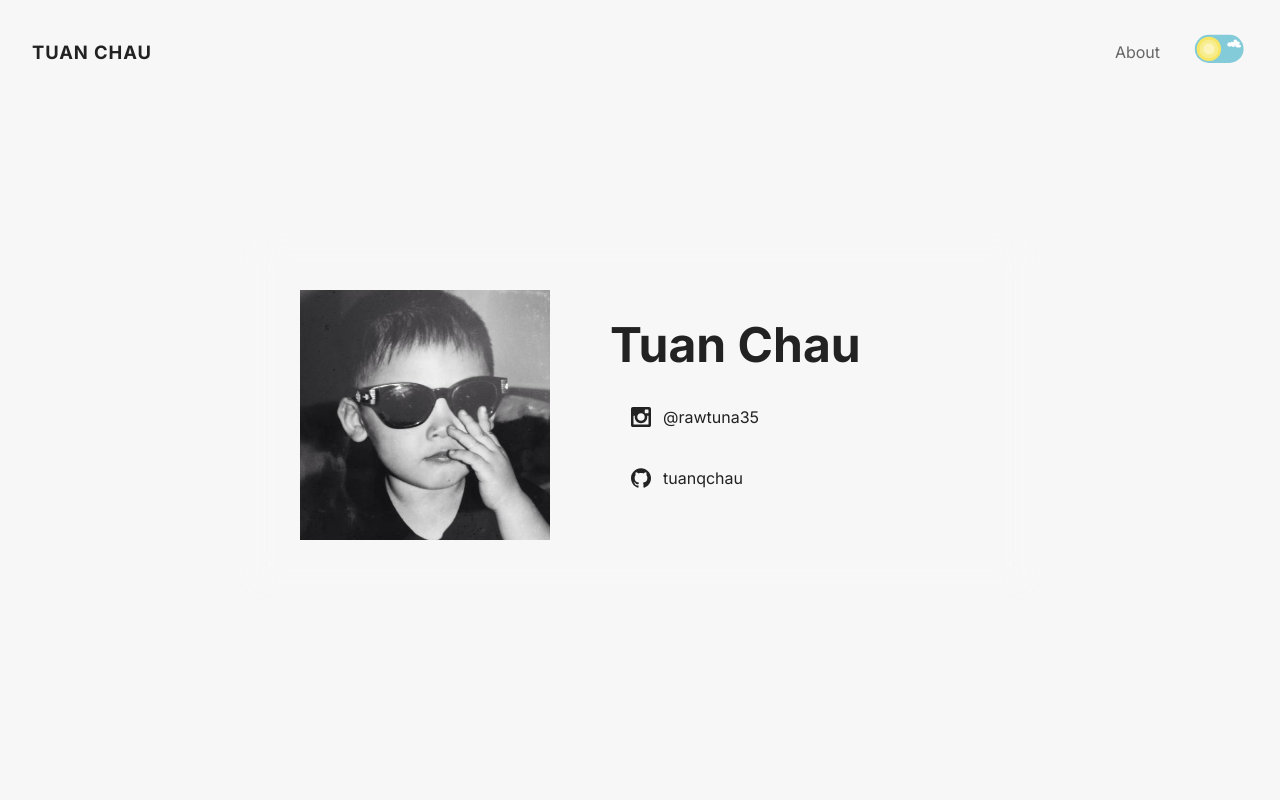
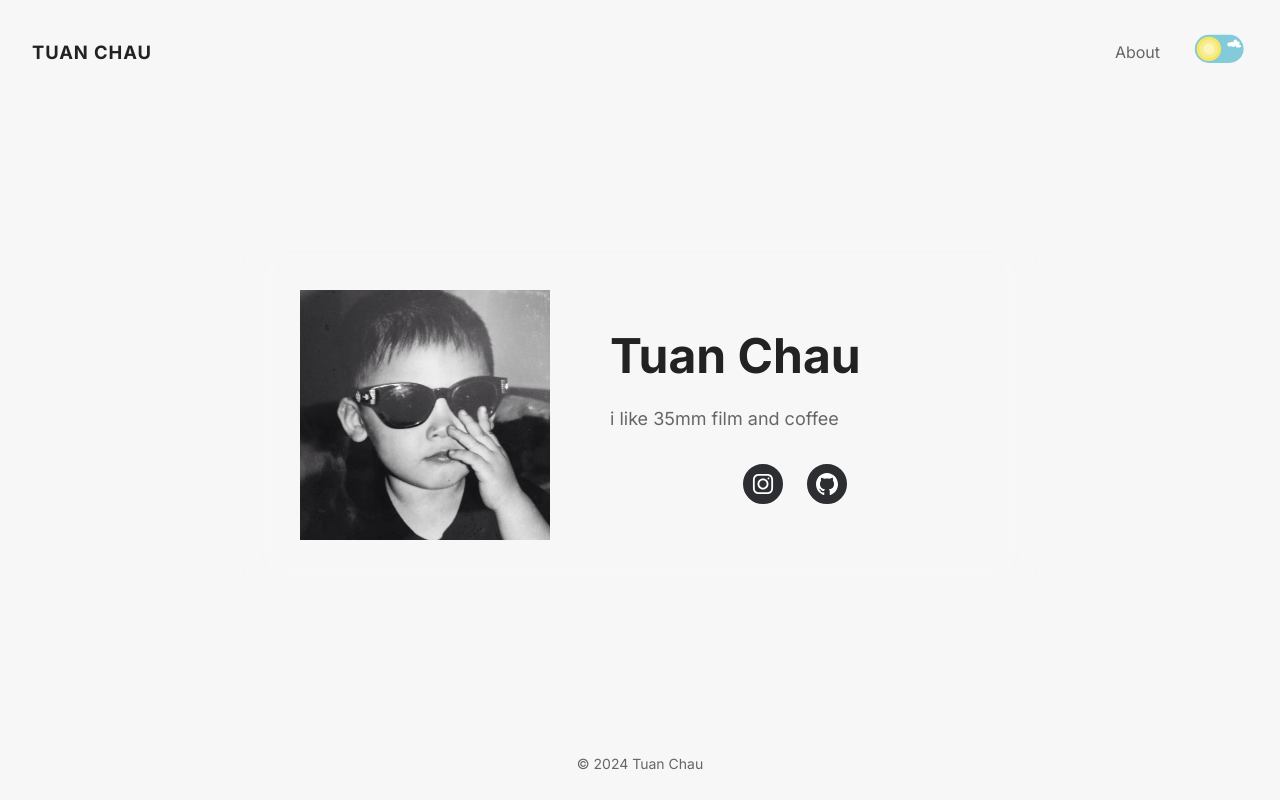
Before and after one commit to tuanqchau/vite-project, a React (Vite) app: page /about in a window 1280 px wide. Built offline with nearby package versions, Linux system fonts and the light colour scheme.

Commit message:
footer watermark

```diff
--- /dev/null
+++ b/src/Components/Footer.jsx
@@ -0,0 +1,23 @@
+// Footer.jsx
+import React from "react";
+import styled from "styled-components";
+
+const Footer = () => {
+  return (
+    <StyledFooter>
+      <p>© {new Date().getFullYear()} Tuan Chau</p>
+    </StyledFooter>
+  );
+};
+
+const StyledFooter = styled.footer`
+  width: 100%;
+  background-color: transparent;
+  color: var(--text-secondary); /* uses CSS variable, adapts to light/dark mode */
+
+  text-align: center;
+  padding: 20px 0;
+  position: relative;
+  font-size: 14px;
+`;
+export default Footer;
--- /dev/null
+++ b/src/Components/Socials.jsx
@@ -0,0 +1,119 @@
+import React from 'react';
+import styled from 'styled-components';
+
+const Socials = () => {
+  return (
+    <StyledWrapper>
+      <div className="button-container">
+        <a href="https://www.instagram.com/rawtuna35" target="_blank" rel="noopener noreferrer">
+            <button className="button flex-center">
+            <svg viewBox="0 0 24 24" className="btn-svg" width="22px" fill="none" xmlns="http://www.w3.org/2000/svg">
+                <g id="SVGRepo_bgCarrier" strokeWidth={0} />
+                <g id="SVGRepo_tracerCarrier" strokeLinecap="round" strokeLinejoin="round" />
+                <g id="SVGRepo_iconCarrier">
+                <path fillRule="evenodd" clipRule="evenodd" d="M12 18C15.3137 18 18 15.3137 18 12C18 8.68629 15.3137 6 12 6C8.68629 6 6 8.68629 6 12C6 15.3137 8.68629 18 12 18ZM12 16C14.2091 16 16 14.2091 16 12C16 9.79086 14.2091 8 12 8C9.79086 8 8 9.79086 8 12C8 14.2091 9.79086 16 12 16Z" fill="#fff" />
+                <path d="M18 5C17.4477 5 17 5.44772 17 6C17 6.55228 17.4477 7 18 7C18.5523 7 19 6.55228 19 6C19 5.44772 18.5523 5 18 5Z" fill="#fff" />
+                <path fillRule="evenodd" clipRule="evenodd" d="M1.65396 4.27606C1 5.55953 1 7.23969 1 10.6V13.4C1 16.7603 1 18.4405 1.65396 19.7239C2.2292 20.8529 3.14708 21.7708 4.27606 22.346C5.55953 23 7.23969 23 10.6 23H13.4C16.7603 23 18.4405 23 19.7239 22.346C20.8529 21.7708 21.7708 20.8529 22.346 19.7239C23 18.4405 23 16.7603 23 13.4V10.6C23 7.23969 23 5.55953 22.346 4.27606C21.7708 3.14708 20.8529 2.2292 19.7239 1.65396C18.4405 1 16.7603 1 13.4 1H10.6C7.23969 1 5.55953 1 4.27606 1.65396C3.14708 2.2292 2.2292 3.14708 1.65396 4.27606ZM13.4 3H10.6C8.88684 3 7.72225 3.00156 6.82208 3.0751C5.94524 3.14674 5.49684 3.27659 5.18404 3.43597C4.43139 3.81947 3.81947 4.43139 3.43597 5.18404C3.27659 5.49684 3.14674 5.94524 3.0751 6.82208C3.00156 7.72225 3 8.88684 3 10.6V13.4C3 15.1132 3.00156 16.2777 3.0751 17.1779C3.14674 18.0548 3.27659 18.5032 3.43597 18.816C3.81947 19.5686 4.43139 20.1805 5.18404 20.564C5.49684 20.7234 5.94524 20.8533 6.82208 20.9249C7.72225 20.9984 8.88684 21 10.6 21H13.4C15.1132 21 16.2777 20.9984 17.1779 20.9249C18.0548 20.8533 18.5032 20.7234 18.816 20.564C19.5686 20.1805 20.1805 19.5686 20.564 18.816C20.7234 18.5032 20.8533 18.0548 20.9249 17.1779C20.9984 16.2777 21 15.1132 21 13.4V10.6C21 8.88684 20.9984 7.72225 20.9249 6.82208C20.8533 5.94524 20.7234 5.49684 20.564 5.18404C20.1805 4.43139 19.5686 3.81947 18.816 3.43597C18.5032 3.27659 18.0548 3.14674 17.1779 3.0751C16.2777 3.00156 15.1132 3 13.4 3Z" fill="#fff" />
+                </g>
+            </svg>
+            </button>
+        </a>
+
+        {/* <button className="button flex-center">
+          <svg fill="#fff" xmlnsXlink="http://www.w3.org/1999/xlink" xmlns="http://www.w3.org/2000/svg" version="1.1" className="btn-svg" width="22px" viewBox="0 -2 20 20">
+            <g strokeWidth={0} id="SVGRepo_bgCarrier" />
+            <g strokeLinejoin="round" strokeLinecap="round" id="SVGRepo_tracerCarrier" />
+            <g id="SVGRepo_iconCarrier">
+              <title>twitter [#154]</title>
+              <desc>Created with Sketch.</desc>
+              <defs />
+              <g fillRule="evenodd" fill="none" strokeWidth={1} stroke="none" id="Page-1">
+                <g fill="#fff" transform="translate(-60.000000, -7521.000000)" id="Dribbble-Light-Preview">
+                  <g transform="translate(56.000000, 160.000000)" id="icons">
+                    <path id="twitter-[#154]" d="M10.29,7377 C17.837,7377 21.965,7370.84365 21.965,7365.50546 C21.965,7365.33021 21.965,7365.15595 21.953,7364.98267 C22.756,7364.41163 23.449,7363.70276 24,7362.8915 C23.252,7363.21837 22.457,7363.433 21.644,7363.52751 C22.5,7363.02244 23.141,7362.2289 23.448,7361.2926 C22.642,7361.76321 21.761,7362.095 20.842,7362.27321 C19.288,7360.64674 16.689,7360.56798 15.036,7362.09796 C13.971,7363.08447 13.518,7364.55538 13.849,7365.95835 C10.55,7365.79492 7.476,7364.261 5.392,7361.73762 C4.303,7363.58363 4.86,7365.94457 6.663,7367.12996 C6.01,7367.11125 5.371,7366.93797 4.8,7366.62489 L4.8,7366.67608 C4.801,7368.5989 6.178,7370.2549 8.092,7370.63591 C7.488,7370.79836 6.854,7370.82199 6.24,7370.70483 C6.777,7372.35099 8.318,7373.47829 10.073,7373.51078 C8.62,7374.63513 6.825,7375.24554 4.977,7375.24358 C4.651,7375.24259 4.325,7375.22388 4,7375.18549 C5.877,7376.37088 8.06,7377 10.29,7376.99705" />
+                  </g>
+                </g>
+              </g>
+            </g>
+          </svg>
+        </button> */}
+        <button className="button flex-center">
+          <svg viewBox="0 0 20 20" width="22px" className="btn-svg" version="1.1" xmlns="http://www.w3.org/2000/svg" xmlnsXlink="http://www.w3.org/1999/xlink" fill="#fff" stroke="#fff">
+            <g id="SVGRepo_bgCarrier" strokeWidth={0} />
+            <g id="SVGRepo_tracerCarrier" strokeLinecap="round" strokeLinejoin="round" />
+            <g id="SVGRepo_iconCarrier">
+              <title>github [#fff142]</title>
+              <desc>Created with Sketch.</desc>
+              <defs />
+              <g id="Page-1" stroke="none" strokeWidth={1} fill="none" fillRule="evenodd">
+                <g id="Dribbble-Light-Preview" transform="translate(-140.000000, -7559.000000)" fill="#fff">
+                  <g id="icons" transform="translate(56.000000, 160.000000)">
+                    <path d="M94,7399 C99.523,7399 104,7403.59 104,7409.253 C104,7413.782 101.138,7417.624 97.167,7418.981 C96.66,7419.082 96.48,7418.762 96.48,7418.489 C96.48,7418.151 96.492,7417.047 96.492,7415.675 C96.492,7414.719 96.172,7414.095 95.813,7413.777 C98.04,7413.523 100.38,7412.656 100.38,7408.718 C100.38,7407.598 99.992,7406.684 99.35,7405.966 C99.454,7405.707 99.797,7404.664 99.252,7403.252 C99.252,7403.252 98.414,7402.977 96.505,7404.303 C95.706,7404.076 94.85,7403.962 94,7403.958 C93.15,7403.962 92.295,7404.076 91.497,7404.303 C89.586,7402.977 88.746,7403.252 88.746,7403.252 C88.203,7404.664 88.546,7405.707 88.649,7405.966 C88.01,7406.684 87.619,7407.598 87.619,7408.718 C87.619,7412.646 89.954,7413.526 92.175,7413.785 C91.889,7414.041 91.63,7414.493 91.54,7415.156 C90.97,7415.418 89.522,7415.871 88.63,7414.304 C88.63,7414.304 88.101,7413.319 87.097,7413.247 C87.097,7413.247 86.122,7413.234 87.029,7413.87 C87.029,7413.87 87.684,7414.185 88.139,7415.37 C88.139,7415.37 88.726,7417.2 91.508,7416.58 C91.513,7417.437 91.522,7418.245 91.522,7418.489 C91.522,7418.76 91.338,7419.077 90.839,7418.982 C86.865,7417.627 84,7413.783 84,7409.253 C84,7403.59 88.478,7399 94,7399" id="github-[#fff142]" />
+                  </g>
+                </g>
+              </g>
+            </g>
+          </svg>
+        </button>
+        {/* <button className="button flex-center">
+          <svg stroke="#fff" fill="#fff" xmlnsXlink="http://www.w3.org/1999/xlink" xmlns="http://www.w3.org/2000/svg" version="1.1" className="btn-svg" width="22px" viewBox="0 -3 20 20">
+            <g strokeWidth={0} id="SVGRepo_bgCarrier" />
+            <g strokeLinejoin="round" strokeLinecap="round" id="SVGRepo_tracerCarrier" />
+            <g id="SVGRepo_iconCarrier">
+              <title>youtube [#fff168]</title>
+              <desc>Created with Sketch.</desc>
+              <defs />
+              <g fillRule="evenodd" fill="none" strokeWidth={1} stroke="none" id="Page-1">
+                <g fill="#fff" transform="translate(-300.000000, -7442.000000)" id="Dribbble-Light-Preview">
+                  <g transform="translate(56.000000, 160.000000)" id="icons">
+                    <path id="youtube-[#fff168]" d="M251.988432,7291.58588 L251.988432,7285.97425 C253.980638,7286.91168 255.523602,7287.8172 257.348463,7288.79353 C255.843351,7289.62824 253.980638,7290.56468 251.988432,7291.58588 M263.090998,7283.18289 C262.747343,7282.73013 262.161634,7282.37809 261.538073,7282.26141 C259.705243,7281.91336 248.270974,7281.91237 246.439141,7282.26141 C245.939097,7282.35515 245.493839,7282.58153 245.111335,7282.93357 C243.49964,7284.42947 244.004664,7292.45151 244.393145,7293.75096 C244.556505,7294.31342 244.767679,7294.71931 245.033639,7294.98558 C245.376298,7295.33761 245.845463,7295.57995 246.384355,7295.68865 C247.893451,7296.0008 255.668037,7296.17532 261.506198,7295.73552 C262.044094,7295.64178 262.520231,7295.39147 262.895762,7295.02447 C264.385932,7293.53455 264.28433,7285.06174 263.090998,7283.18289" />
+                  </g>
+                </g>
+              </g>
+            </g>
+          </svg>
+        </button> */}
+      </div>
+    </StyledWrapper>
+  );
+}
+
+const StyledWrapper = styled.div`
+  .button-container {
+    display: flex;
+    justify-content: center;
+    align-items: center;
+    gap: 1.5rem;
+  }
+
+  .button {
+    cursor: pointer;
+    text-decoration: none;
+    color: #ffff;
+    width: 40px;
+    height: 40px;
+    border-radius: 50%;
+    background-color: #2d2e32;
+    border: 2px solid #2d2e32;
+    transition: all 0.45s;
+  }
+
+  .button:hover {
+    transform: rotate(360deg);
+    transform-origin: center center;
+    background-color: #ffff;
+    color: #2d2e32;
+  }
+
+  .button:hover .btn-svg {
+    filter: invert(100%) sepia(100%) saturate(0%) hue-rotate(305deg)
+      brightness(103%) contrast(103%);
+  }
+
+  .flex-center {
+    display: flex;
+    justify-content: center;
+    align-items: center;
+  }`;
+
+export default Socials;
--- a/src/Pages/About.jsx
+++ b/src/Pages/About.jsx
@@ -7,13 +7,15 @@ import {
   ImLinkedin,
 } from 'react-icons/im';
 import {motion} from 'framer-motion';
-
+import Socials from '../Components/Socials';
+import Footer from '../Components/Footer';
 //import { CursorContext } from '../context/CursorContext';
 const About = () => {
     //const {mouseEnterHandler, mouseLeaveHandler} = useContext(CursorContext);
 
     return (
-        <div className='about-container page-transition'>
+      <>
+<div className='about-container page-transition'>
           <div className='profile-container'>
             <motion.img
               initial={{opacity: 0, scale: 0.8}}
@@ -32,10 +34,9 @@ const About = () => {
               transition={{duration: 0.8, delay: 0.2, ease: "easeOut"}}
             >
               <h2 className='name'>Tuan Chau</h2>
-              {/* <p>
-                Analog photographer and programmer.
-              </p> */}
-              <ul>
+              <p>i like 35mm film and coffee</p>
+              <Socials />
+              {/* <ul>
                 <li>
                   <a className="social-icons" href='http://www.instagram.com/rawtuna35' target='_blank' rel="noopener noreferrer">
                     <ImInstagram className='icons'/> @rawtuna35
@@ -49,14 +50,20 @@ const About = () => {
                 </li>
 
                 <li>
-                  {/* <a className="social-icons" href='https://www.linkedin.com/in/tuan-chau-5566ba1b4/' target='_blank'>
+                  <a className="social-icons" href='https://www.linkedin.com/in/tuan-chau-5566ba1b4/' target='_blank'>
                     <ImLinkedin className='icons'/> Tuan Chau
-                  </a> */}
+                  </a>
                 </li>
-              </ul>
+              </ul>   */}
             </motion.div>
+
+
           </div>
+
         </div>
+      <Footer />
+      </>
+
     );
 }
 
--- a/src/Pages/Gallery.jsx
+++ b/src/Pages/Gallery.jsx
@@ -21,7 +21,7 @@ import { useNavigate } from 'react-router-dom';
 import { motion, AnimatePresence  } from 'framer-motion';
 import Arrow from "../Components/Arrow";
 import Masonry from "react-masonry-css";
-
+import Footer from "../Components/Footer";
 const Gallery = () => {
 
     // Define how many columns for different screen sizes
@@ -199,6 +199,8 @@ const Gallery = () => {
           </motion.div>
         )}
       </AnimatePresence>
+
+      <Footer />
     </div>
   );
 };
```
